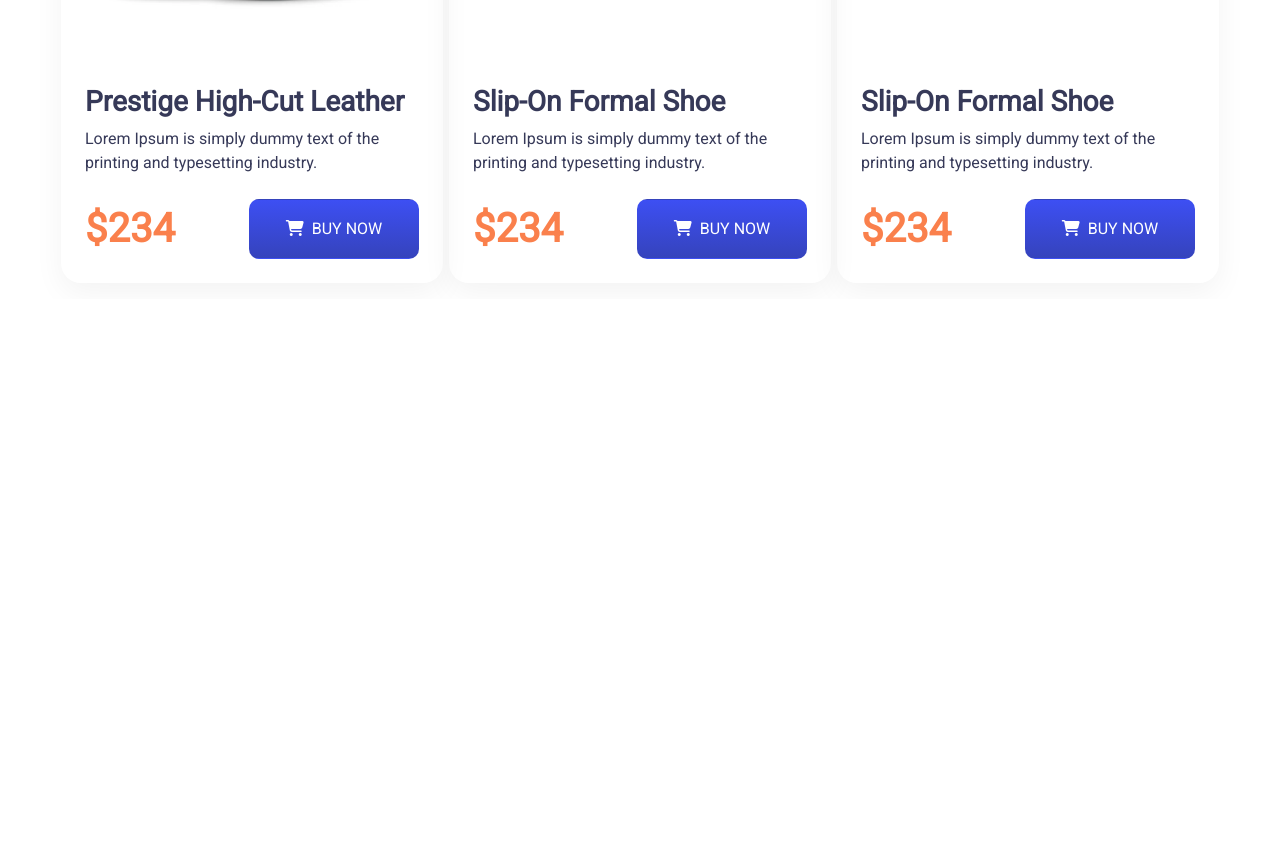
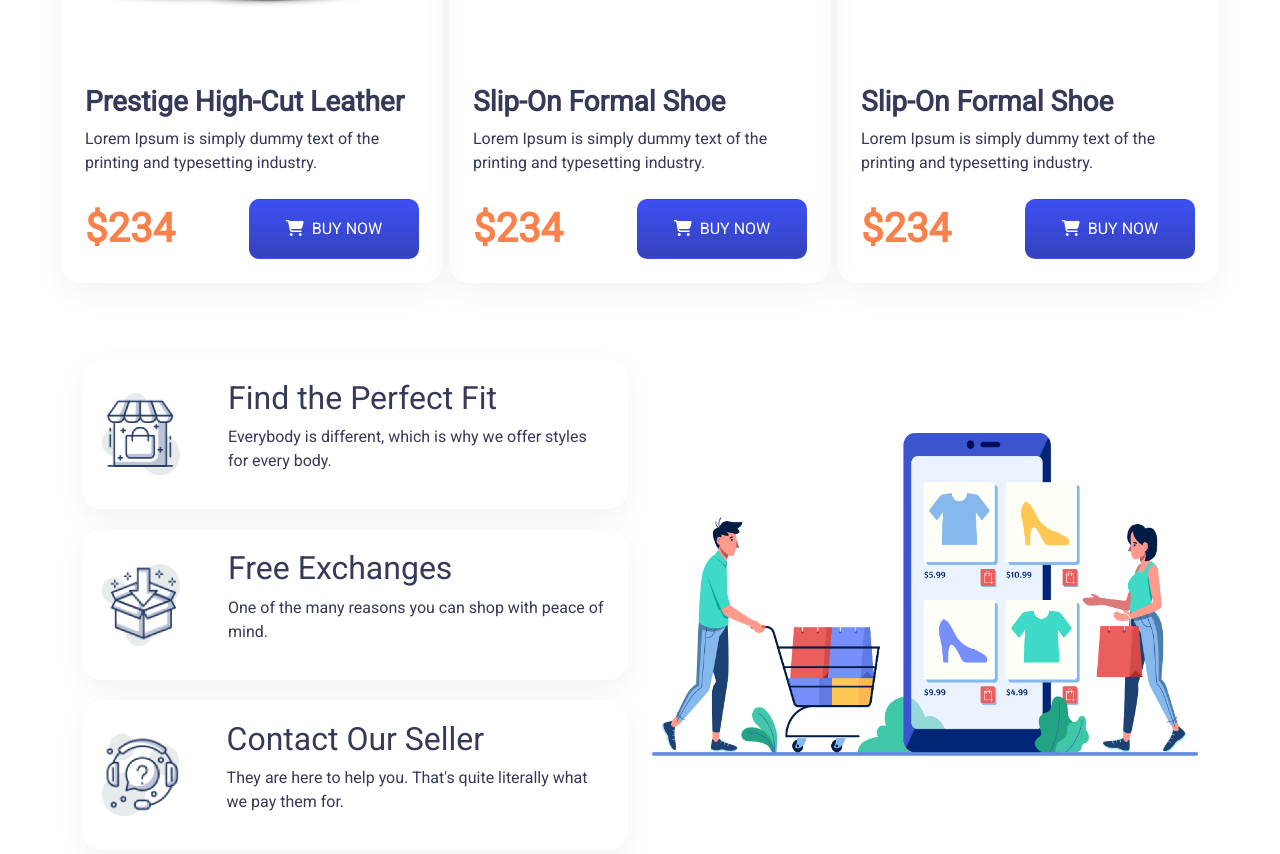
Before and after one commit to Nahidjc/Nike-Fashion-Ecommerce, a plain HTML site: page index.html in a window 1280 px wide. Shown: the part 1619-2473 px from the top of the page. Before the commit the page ends 1918 px from the top, so only its background shows below. Drawn offline with nearby package versions, Linux system fonts and the light colour scheme.

Commit message:
footer complete

```diff
--- a/index.html
+++ b/index.html
@@ -187,6 +187,43 @@
 
 
     </main>
+
+    <footer class="container my-5">
+        <div class="row ">
+            <div class="order-1 order-lg-0 col-lg-6">
+                <div class="icon-box d-flex align-items-center ">
+                    <img src="icons/image 12.png" class="me-5">
+                    <div class="icon-box-text">
+                        <h2>Find the Perfect Fit</h2>
+                        <p>Everybody is different, which is why we
+                            offer styles for every body.</p>
+                    </div>
+
+                </div>
+                <div class="icon-box d-flex align-items-center ">
+                    <img src="icons/image 13.png" class="me-5">
+                    <div class="icon-box-text">
+                        <h2>Free Exchanges</h2>
+                        <p>One of the many reasons you can shop
+                            with peace of mind.</p>
+                    </div>
+
+                </div>
+                <div class="icon-box d-flex align-items-center ">
+                    <img src="icons/image 14.png" class="me-5">
+                    <div class="icon-box-text">
+                        <h2>Contact Our Seller</h2>
+                        <p>They are here to help you. That's quite
+                            literally what we pay them for.</p>
+                    </div>
+
+                </div>
+            </div>
+            <div class="order-0 col-lg-6 d-flex order-lg-1">
+                <img class="my-auto img-fluid" src="icons/XMLID 1.png" alt="" srcset="">
+            </div>
+        </div>
+    </footer>
     <script src="https://cdn.jsdelivr.net/npm/bootstrap@5.0.2/dist/js/bootstrap.bundle.min.js"></script>
 
 </body>
--- a/style.css
+++ b/style.css
@@ -88,3 +88,20 @@ header {
     margin: 10px 0;
 
 }
+
+.icon-box {
+    padding: 20px;
+    margin-top: 20px;
+    background: #FFFFFF;
+    box-shadow: 0px 10px 30px rgba(0, 0, 0, 0.05);
+    border-radius: 20px;
+}
+
+.icon-box img {
+    width: 78px;
+    height: 82px;
+}
+
+.icon-box-text {
+    display: inline !important;
+}
```
